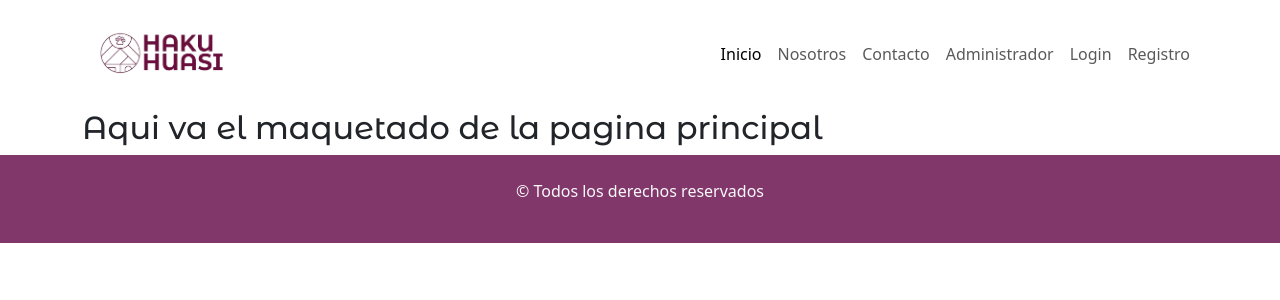
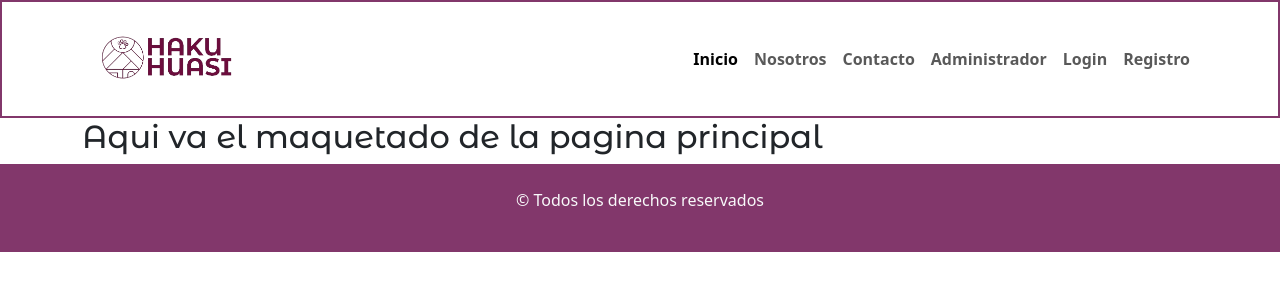
Before and after one commit to Pabmoy25/proyectoHotel-FrontEnd, a React (Vite) app: page / in a window 1280 px wide. Shown: the top 300 px of the page. Built offline with nearby package versions, Linux system fonts and the light colour scheme.

Commit message:
se modifica la fuente del menu

```diff
--- a/src/App.css
+++ b/src/App.css
@@ -211,3 +211,9 @@ tbody {
   background-color: #82376b;
   border-color: #82376b;
 }
+
+
+.menu {
+    font-weight: bold;
+    border: 2px solid #82376b;
+}
--- a/src/components/common/Menu.jsx
+++ b/src/components/common/Menu.jsx
@@ -2,13 +2,14 @@ import { Container, Nav, Navbar, NavbarBrand } from "react-bootstrap";
 import logoHotel from "../../assets/logoHotel.png";
 import { Link, NavLink } from "react-router-dom";
 
+
 const Menu = () => {
     return (
 
-        <Navbar expand="lg">
+        <Navbar expand="lg" className="menu">
           <Container>
             <NavbarBrand as={Link} to={"/"} >
-            <img src={logoHotel} alt="logo Hotel Haki Wasi" className="img-fluid" width={160}></img>
+            <img src={logoHotel} alt="logo Hotel Haki Wasi" className="img-fluid" width={170}></img>
             </NavbarBrand>
             <Navbar.Toggle aria-controls="basic-navbar-nav"/>
             <Navbar.Collapse id="basic-navbar-nav">
```
